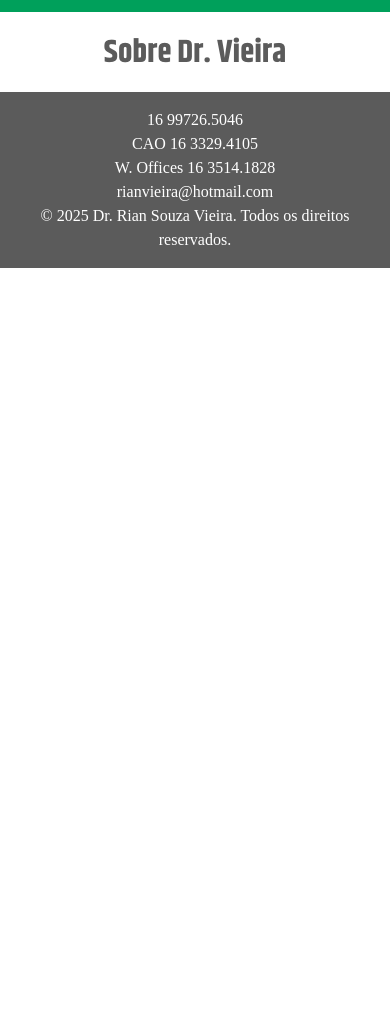
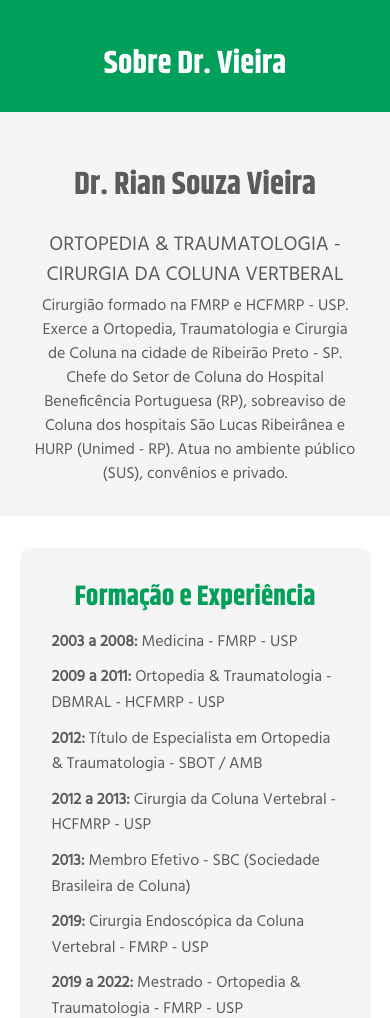
Before and after one commit to zyyon1/idm222-zvm23, a plain HTML site: page about.html in a window 390 px wide. Shown: the part 88-1106 px from the top of the page. Before the commit the page ends 844 px from the top, so only its background shows below. Drawn offline with Linux system fonts and the light colour scheme; a web font is replaced by a local one.

Commit message:
created and styled about page for mobile

```diff
--- a/about.html
+++ b/about.html
@@ -35,9 +35,49 @@
     </header>
 
     <main>
-        <div class="Sobre_Header">
-            <h1>Sobre Dr. Vieira</h1>
+    <!-- Section: Sobre Dr. Vieira -->
+    <section class="sobre-header">
+        <h1>Sobre Dr. Vieira</h1>
+    </section>
+
+        <div class="default-bio">
+            <h1>Dr. Rian Souza Vieira</h1>
+            <p class="dbio-header">ORTOPEDIA &amp; TRAUMATOLOGIA -
+                CIRURGIA DA COLUNA VERTBERAL
+            </p>
+            <p>
+                Cirurgião formado na FMRP e HCFMRP - USP. Exerce a Ortopedia, Traumatologia e Cirurgia de Coluna na cidade de Ribeirão Preto - SP. Chefe do Setor de Coluna do Hospital Beneficência Portuguesa (RP), sobreaviso de Coluna dos hospitais São Lucas Ribeirânea e HURP (Unimed - RP). Atua no ambiente público (SUS), convênios e privado.
+            </p>
         </div>
+
+    <!-- Section: Formação e Experiência -->
+    <section class="experiencia">
+        <h2>Formação e Experiência</h2>
+        <ul>
+            <li><strong>2003 a 2008:</strong> Medicina - FMRP - USP</li>
+            <li><strong>2009 a 2011:</strong> Ortopedia &amp; Traumatologia - DBMRAL - HCFMRP - USP</li>
+            <li><strong>2012:</strong> Título de Especialista em Ortopedia &amp; Traumatologia - SBOT / AMB</li>
+            <li><strong>2012 a 2013:</strong> Cirurgia da Coluna Vertebral - HCFMRP - USP</li>
+            <li><strong>2013:</strong> Membro Efetivo - SBC (Sociedade Brasileira de Coluna)</li>
+            <li><strong>2019:</strong> Cirurgia Endoscópica da Coluna Vertebral - FMRP - USP</li>
+            <li><strong>2019 a 2022:</strong> Mestrado - Ortopedia &amp; Traumatologia - FMRP - USP</li>
+        </ul>
+    </section>
+
+    <!-- Section: Complementações -->
+    <section class="complementacoes">
+        <h2>Complementações</h2>
+        <ul>
+            <li><strong>2009:</strong> Advanced Trauma Life Support - ATLS, Chicago, USA</li>
+            <li><strong>2012:</strong> Principles of Fracture Treatment Course - AOTRAUMA</li>
+            <li><strong>2013:</strong> Advances Treatment of Fractures - AOTRAUMA</li>
+            <li><strong>2013:</strong> Member AOSPINE - AO</li>
+            <li><strong>2014:</strong> AOSPINE Advanced - São Paulo, Brasil</li>
+            <li><strong>2015:</strong> Member - North American Spine Society - NASS</li>
+            <li><strong>2016:</strong> Minimally Invasive Spine Surgery - Florida, USA</li>
+            <li><strong>2018:</strong> AOSPINE Davos Courses 2018 - Switzerland</li>
+        </ul>
+    </section>
     </main>
 
     <footer>
--- a/styles.css
+++ b/styles.css
@@ -277,3 +277,49 @@ footer {
 .hamburger-menu.active span:nth-child(3) {
     transform: translateY(-12px) rotate(-45deg);
 }
+
+/* === Section: Sobre Dr. Vieira === */
+.sobre-header {
+    background-color: var(--primary-color);
+    color: white;
+    display: flex;
+    align-items: center;
+    justify-content: center;
+    width: 100%;
+    height: 100px;
+    padding: 2rem;
+    font-family: Khand-Bold;
+    font-size: 32px;
+}
+
+/* === General Section Styling === */
+.experiencia, .complementacoes {
+    text-align: center;
+    background-color: #F5F5F5;
+    padding: 2rem;
+    margin: 2rem auto;
+    width: 90%;
+    max-width: 800px;
+    border-radius: 10px;
+}
+
+.experiencia h2, .complementacoes h2 {
+    font-family: Khand-Bold;
+    font-size: 28px;
+    color: var(--primary-color);
+    margin-bottom: 1rem;
+}
+
+.experiencia ul, .complementacoes ul {
+    list-style: none;
+    padding: 0;
+    font-family: Hind-Regular;
+    font-size: 16px;
+    color: var(--tertiary-color);
+    text-align: left;
+}
+
+.experiencia li, .complementacoes li {
+    margin-bottom: 10px;
+    line-height: 1.6;
+}
```
